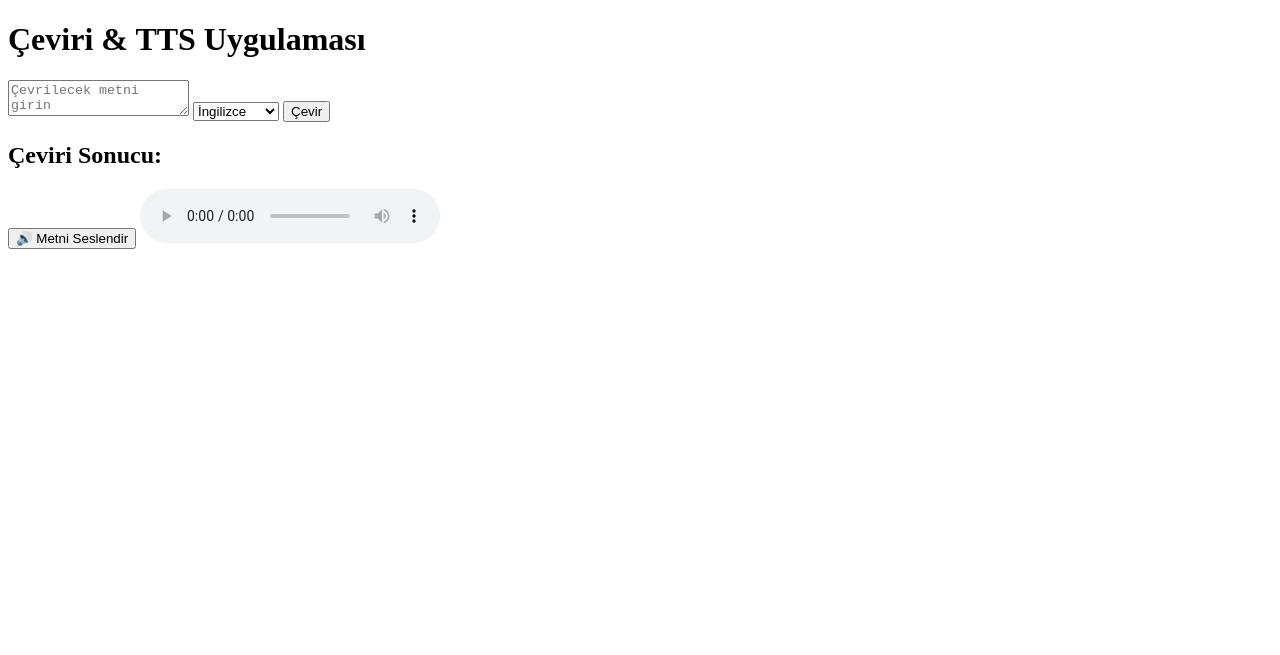
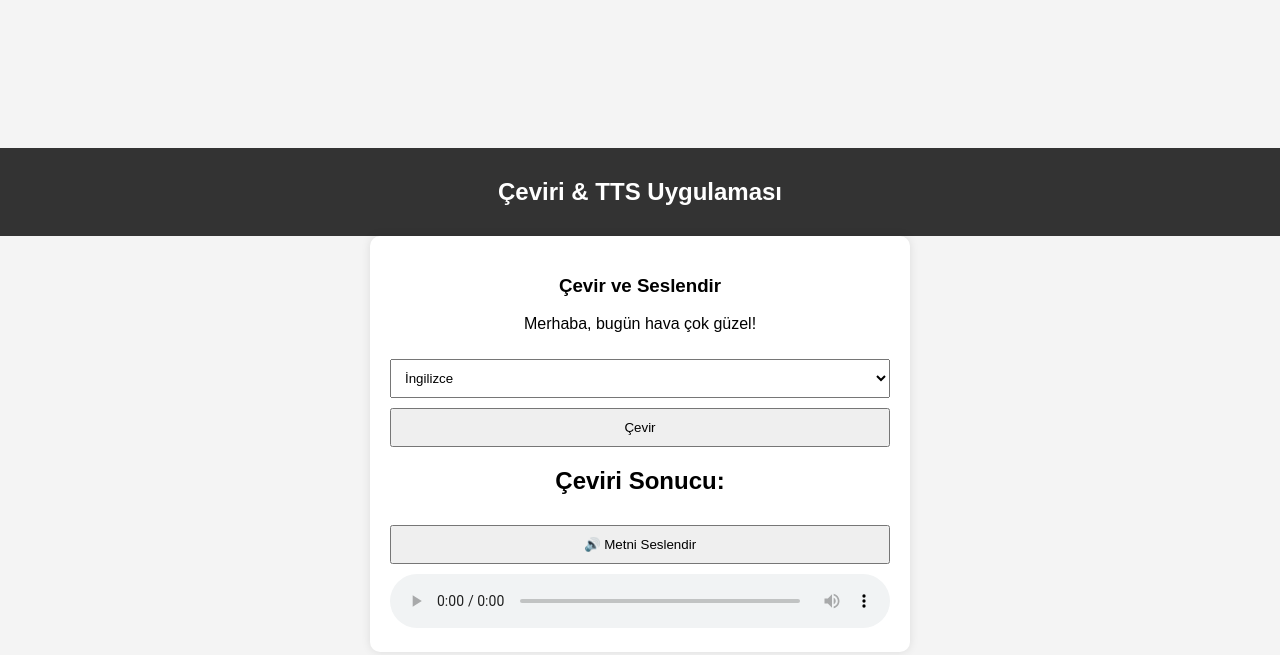
Before and after one commit to nalcakar/translate-app, a website: page index.html in a window 1280 px wide. Drawn offline with Linux system fonts and the light colour scheme.

Commit message:
TTS API eklendi2

```diff
--- a/index.html
+++ b/index.html
@@ -4,11 +4,52 @@
     <meta charset="UTF-8">
     <meta name="viewport" content="width=device-width, initial-scale=1.0">
     <title>Çeviri & TTS Uygulaması</title>
+    <style>
+        body {
+            font-family: Arial, sans-serif;
+            margin: 0;
+            padding: 0;
+            display: flex;
+            flex-direction: column;
+            align-items: center;
+            justify-content: center;
+            height: 100vh;
+            background-color: #f4f4f4;
+        }
+        .container {
+            background: white;
+            padding: 20px;
+            border-radius: 10px;
+            box-shadow: 0 0 10px rgba(0, 0, 0, 0.1);
+            width: 90%;
+            max-width: 500px;
+            text-align: center;
+        }
+        select, button {
+            margin-top: 10px;
+            padding: 10px;
+            width: 100%;
+        }
+        nav {
+            width: 100%;
+            background: #333;
+            color: white;
+            padding: 10px 0;
+            text-align: center;
+        }
+        audio {
+            width: 100%;
+            margin-top: 10px;
+        }
+    </style>
 </head>
 <body>
-    <h1>Çeviri & TTS Uygulaması</h1>
-
-    <textarea id="inputText" placeholder="Çevrilecek metni girin"></textarea>
+    <nav>
+        <h2>Çeviri & TTS Uygulaması</h2>
+    </nav>
+    <div class="container">
+        <h3>Çevir ve Seslendir</h3>
+        <p id="inputText">Merhaba, bugün hava çok güzel!</p>
         <select id="language">
             <option value="en">İngilizce</option>
             <option value="es">İspanyolca</option>
@@ -22,12 +63,13 @@
 
         <button onclick="convertToSpeech()">🔊 Metni Seslendir</button>
         <audio id="audioPlayer" controls></audio>
+    </div>
 
     <script>
         let translatedText = "";
+        const inputText = "Merhaba, bugün hava çok güzel!"; // Variable'dan alınıyor
 
         async function translateText() {
-            const text = document.getElementById("inputText").value;
             const targetLang = document.getElementById("language").value;
 
             const response = await fetch('https://translate-app-yjvw.onrender.com/translate', {
@@ -35,7 +77,7 @@
                 headers: {
                     "Content-Type": "application/json"
                 },
-                body: JSON.stringify({ text, targetLang })
+                body: JSON.stringify({ text: inputText, targetLang })
             });
 
             const data = await response.json();
```
Also changed, not shown: 1 other file. Lines whose indentation alone changed are shown as unchanged.
